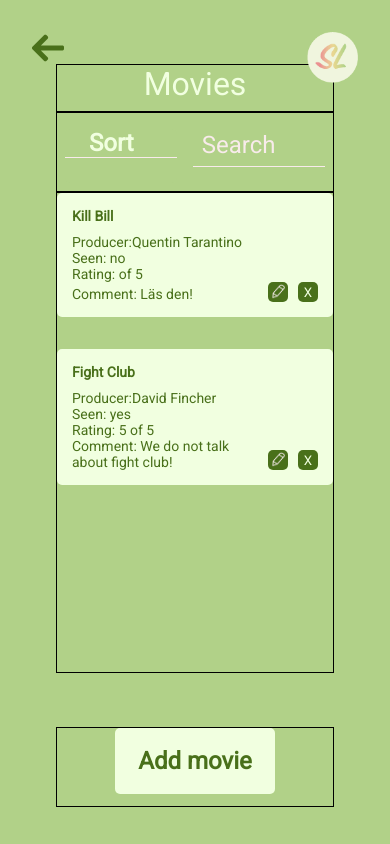
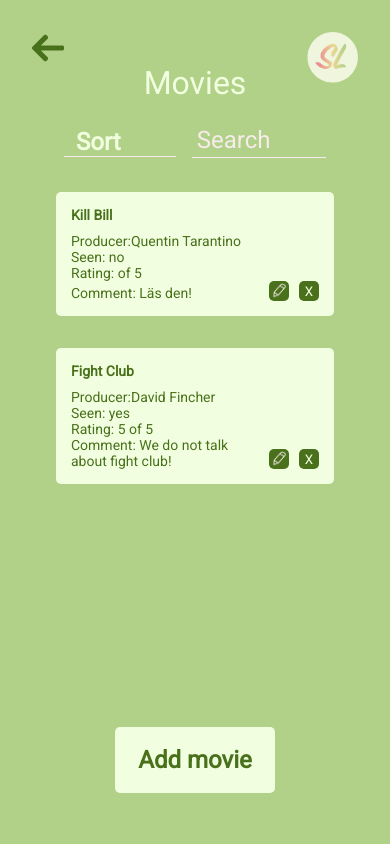
Before and after one commit to neda-jahadi/Sparkles, a React (Create React App) app: page / in a window 390 px wide. Both pictures are taken after a click on the button "Movies". Built offline with nearby package versions, Linux system fonts and the light colour scheme.

Commit message:
fixat klart nästan alla justeringar i desktop och mobil läget

```diff
--- a/src/components/ListComponent.jsx
+++ b/src/components/ListComponent.jsx
@@ -77,7 +77,7 @@ const ListComponent = ({formScreen,startCard}) =>{
             else return 0;
         })
         search = sorterade;
-    } else if (sorteringNyckel === 'usedBefore') {
+    }else if (sorteringNyckel === 'usedBefore') {
 
         let sorterade = search.sort((a,b)=>{
             if (a.usedBefore.toLowerCase() > b.usedBefore.toLowerCase()) return -1;
@@ -93,7 +93,7 @@ const ListComponent = ({formScreen,startCard}) =>{
             else return 0;
         })
         search = sorterade;
-    }else if(sorteringNyckel === 'rating'){
+    } else if(sorteringNyckel === 'rating'){
 
         let sorterade = search.sort((a,b)=>{
             if (Number(a.rating) > Number(b.rating)) return -1;
@@ -101,9 +101,8 @@ const ListComponent = ({formScreen,startCard}) =>{
             else return 0;
         })
         search = sorterade;
-    }else {
-        search = [...list];
     }
+
 
 
 
--- a/src/components/listcomponent.css
+++ b/src/components/listcomponent.css
@@ -7,9 +7,7 @@
     display: grid;
     grid-template-rows: 3em 5em 1fr 5em;
 }
-main > * {
-    border: 1px solid black;
-}
+
 main > .add-button {
     text-align: center;
 
@@ -72,10 +70,9 @@ main > .add-button {
 .listcomponent-menu input {
     background: transparent;
     border: none;
-    padding: 0.2em;
     width: 100%;
     border-radius: 0%;
-    padding: 0.55em;
+    padding: 0.3em;
     border-bottom: 1px solid var(--text-color-red);
     font-size: 1rem;
 }
@@ -93,12 +90,14 @@ main > .add-button {
     display: grid;
     grid-template-columns: 7em 1fr;
     text-align: left;
-    /* border: 1px solid blue; */
+
+
 
 }
 .listcomponent-menu > div {
     margin: 0.5em;
     margin-top: 1em;
+    /* border: 1px solid blue; */
 
 }
 
@@ -111,8 +110,8 @@ main > .add-button {
 .drop-div {
 
     border-bottom: 1px solid  var(--text-color-red);
-    padding-left: 1em;
     font-size: 1.5em;
+    padding-left: 0.2em;
 }
 
 
@@ -129,6 +128,7 @@ main > .add-button {
 }
 .dropdown-content div {
     padding: 1em;
+    padding-left: 0.5em;
 }
 .desktop-menu {
     display: none;
@@ -141,10 +141,6 @@ main > .add-button {
      .scrollable {
       overflow-y: auto;
     }
-
-    /* .listcomponent-logo{
-        text-align: right;
-    } */
 
     .main {
         display: flex;
@@ -166,13 +162,14 @@ main > .add-button {
     .listcomponent-menu {
         grid-template-columns: 8em 1fr;
     }
+    .drop-div {
+        padding-left: 0.5em;
+
+    }
 }
 
 /* Desktop *//* Desktop *//* Desktop *//* Desktop *//* Desktop */
 @media screen and (min-width: 701px){
-    /* .listcomponent-largelogo:hover{
-        cursor: pointer;
-    } */
     .scrollable {
 
         overflow-y: auto;
@@ -196,7 +193,7 @@ main > .add-button {
         padding: 0.2em;
         border-radius: 0%;
         padding: 0.55em;
-        margin-top: 1.7rem;
+        margin-top: 1.2rem;
         width: calc(80vw - 21rem - 10rem);
         max-width: calc(39rem - 15rem);
     }
@@ -234,14 +231,11 @@ main > .add-button {
         padding-right: 2rem;
         position: absolute;
         right: 0;
-        top: -6rem;
+        top: -5rem;
+        /* border: 1px solid blue; */
+
 
     }
-    .listcomponent-menu > div {
-        margin: 0.5em;
-        margin-top: 1em;
-    }
-
     .sort {
         position: relative;
         display: inline-block;
```
